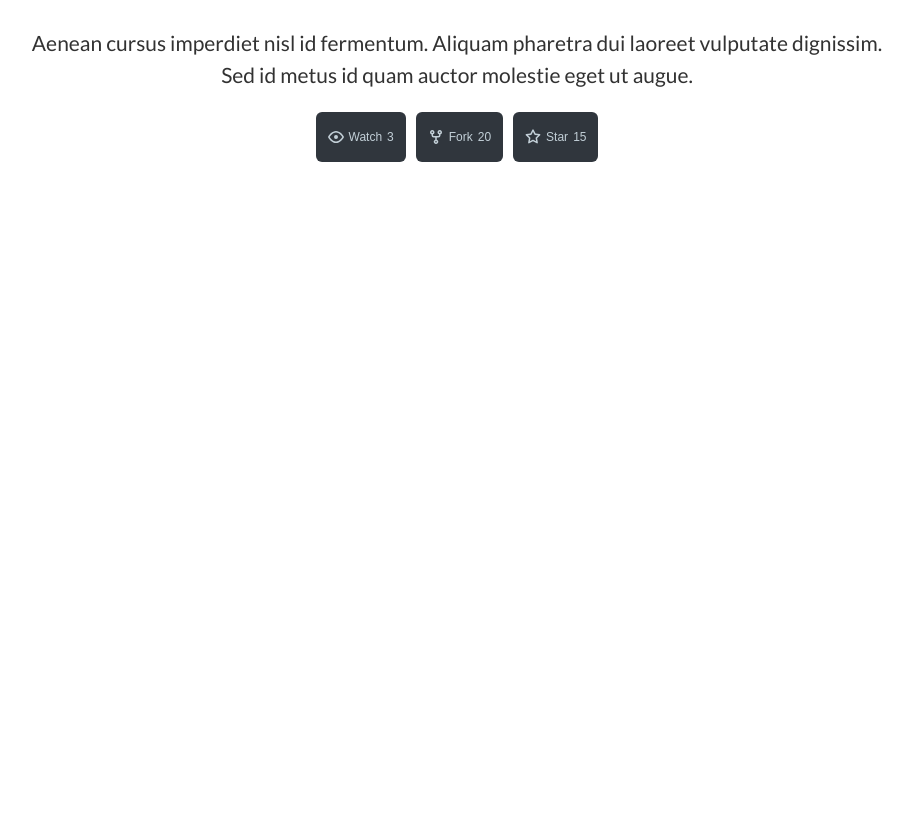
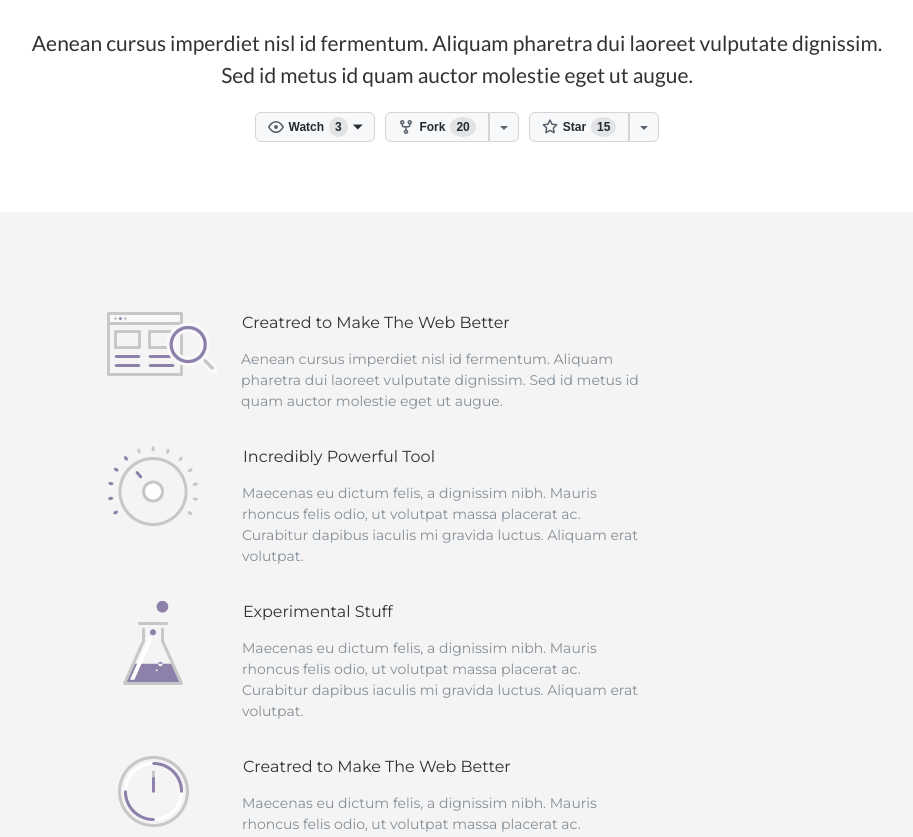
Before and after one commit to naddurkostia/WebProject, a website: page index.html in a window 1280 px wide. Shown: the part 107-944 px from the top of the page, without its empty margins (183-1096 px from the left). Before the commit the page ends 800 px from the top, so only its background shows below. Drawn offline with nearby package versions, Linux system fonts and the light colour scheme; files that its build step writes are made by us from their sources; files whose address does not match are found by name.

Commit message:
section 3 60percents

```diff
--- a/index.html
+++ b/index.html
@@ -60,6 +60,23 @@
 							<p class="editor-info__text">fork</p>
 							<p class="editor-info__number">20</p>
 						</div>
+						<details class="editor-info__triangle">
+							<summary class="editor-info__content">
+								<svg
+									aria-hidden="true"
+									height="16"
+									viewBox="0 0 16 16"
+									version="1.1"
+									width="16"
+									data-view-component="true"
+									class="octicon octicon-triangle-down"
+								>
+									<path
+										d="M4.427 7.427l3.396 3.396a.25.25 0 00.354 0l3.396-3.396A.25.25 0 0011.396 7H4.604a.25.25 0 00-.177.427z"
+									></path>
+								</svg>
+							</summary>
+						</details>
 						<div class="editor-info__item editor-info__item---star">
 							<svg
 								aria-hidden="true"
@@ -78,7 +95,103 @@
 							<p class="editor-info__text">star</p>
 							<p class="editor-info__number">15</p>
 						</div>
+						<details class="editor-info__triangle">
+							<summary class="editor-info__content">
+								<svg
+									aria-hidden="true"
+									height="16"
+									viewBox="0 0 16 16"
+									version="1.1"
+									width="16"
+									data-view-component="true"
+									class="octicon octicon-triangle-down"
+								>
+									<path
+										d="M4.427 7.427l3.396 3.396a.25.25 0 00.354 0l3.396-3.396A.25.25 0 0011.396 7H4.604a.25.25 0 00-.177.427z"
+									></path>
+								</svg>
+							</summary>
+						</details>
 					</div>
+				</div>
+			</div>
+		</section>
+		<section class="features">
+			<div class="container features-container">
+				<div class="info">
+					<div class="info-item">
+						<img
+							src="./dist/img/features/info-icon1.png"
+							alt="Info Icon 1"
+							class="info-item__image"
+							width="111"
+						/>
+						<div class="info-item__text">
+							<h4 class="info-item__title">Creatred to Make The Web Better</h4>
+							<p class="info-item__description">
+								Aenean cursus imperdiet nisl id fermentum. Aliquam pharetra dui
+								laoreet vulputate dignissim. Sed id metus id quam auctor
+								molestie eget ut augue.
+							</p>
+						</div>
+					</div>
+					<div class="info-item">
+						<img
+							src="./dist/img/features/info-icon2.png"
+							alt="Info Icon 2"
+							class="info-item__image info-item__image--biggerPadding1"
+							width="90"
+						/>
+						<div class="info-item__text info-item__text--morePadding1">
+							<h4 class="info-item__title">Incredibly Powerful Tool</h4>
+							<p class="info-item__description">
+								Maecenas eu dictum felis, a dignissim nibh. Mauris rhoncus felis
+								odio, ut volutpat massa placerat ac. Curabitur dapibus iaculis
+								mi gravida luctus. Aliquam erat volutpat.
+							</p>
+						</div>
+					</div>
+					<div class="info-item">
+						<img
+							src="./dist/img/features/info-icon3.png"
+							alt="Info Icon 3"
+							class="info-item__image info-item__image--biggerPadding2"
+							width="60"
+						/>
+						<div class="info-item__text info-item__text--morePadding2">
+							<h4 class="info-item__title">Experimental Stuff</h4>
+							<p class="info-item__description">
+								Maecenas eu dictum felis, a dignissim nibh. Mauris rhoncus felis
+								odio, ut volutpat massa placerat ac. Curabitur dapibus iaculis
+								mi gravida luctus. Aliquam erat volutpat.
+							</p>
+						</div>
+					</div>
+					<div class="info-item">
+						<img
+							src="./dist/img/features/info-icon4.png"
+							alt="Info Icon 4"
+							class="info-item__image info-item__image--biggerPadding3"
+							width="71"
+						/>
+						<div class="info-item__text info-item__text--morePadding3">
+							<h4 class="info-item__title">Creatred to Make The Web Better</h4>
+							<p class="info-item__description">
+								Maecenas eu dictum felis, a dignissim nibh. Mauris rhoncus felis
+								odio, ut volutpat massa placerat ac. Curabitur dapibus iaculis
+								mi gravida luctus. Aliquam erat volutpat.
+							</p>
+						</div>
+					</div>
+				</div>
+				<div class="preview">
+					<h2 class="preview__title">&lt;Here is what you get&gt;</h2>
+					<img
+						src="./dist/img/features/editor.png"
+						alt="Editor"
+						class="preview__image"
+						width="700"
+					/>
 				</div>
 			</div>
 		</section>
--- a/src/scss/_variables.scss
+++ b/src/scss/_variables.scss
@@ -1 +1,2 @@
 $greyColor: #323232;
+$featuresDescColor: #848e97;
--- /dev/null
+++ b/src/scss/features/_features.scss
@@ -0,0 +1,71 @@
+.features {
+	margin-top: 70px;
+	padding-top: 100px;
+	background-color: #f4f4f4;
+	display: flex;
+	flex-direction: row;
+}
+
+.info-item {
+	display: flex;
+	flex-direction: row;
+}
+
+.info-item__image {
+	height: 100%;
+	&--biggerPadding1 {
+		padding-left: 1px;
+	}
+	&--biggerPadding2 {
+		padding-left: 16px;
+	}
+	&--biggerPadding3 {
+		padding-left: 11px;
+	}
+}
+
+.info-item__text {
+	display: flex;
+	flex-direction: column;
+	padding-left: 23px;
+	&--morePadding1 {
+		padding-left: 44px;
+	}
+	&--morePadding2 {
+		padding-left: 59px;
+	}
+	&--morePadding3 {
+		padding-left: 53px;
+	}
+}
+
+.info-item__title {
+	padding-left: 1px;
+	font-family: 'Montserrat';
+	font-weight: 400;
+	font-size: 16px;
+	line-height: 21px;
+	color: $greyColor;
+	margin: 0;
+	padding-bottom: 16px;
+}
+
+.info-item__description {
+	font-family: 'Montserrat';
+	font-weight: 400;
+	font-size: 14px;
+	line-height: 21px;
+	max-width: 400px;
+	margin: 0;
+	color: $featuresDescColor;
+	padding-bottom: 34px;
+}
+
+.preview {
+	display: flex;
+	flex-direction: column;
+}
+
+.preview__image {
+	height: 100%;
+}
--- a/src/scss/main.scss
+++ b/src/scss/main.scss
@@ -1,6 +1,7 @@
 @import 'normalize';
 @import 'variables';
 @import 'overview/overview';
+@import 'features/features';
 
 .container {
 	max-width: 1200px;
--- a/src/scss/overview/_overview.scss
+++ b/src/scss/overview/_overview.scss
@@ -32,19 +32,62 @@
 	display: flex;
 	align-items: center;
 	column-gap: 5px;
-	background-color: #30363d;
-	color: #c2cfd7;
-	border-radius: 6px;
+	background-color: #f6f8fa;
+	color: #24292f;
+	border-radius: 6px 0 0 6px;
 	text-transform: capitalize;
 	padding: 3px 12px;
 	font-size: 12px;
 	line-height: 20px;
-	border-color: #f0f6fc;
-	&:not(:last-child) {
+	border: 1px solid #d3d4d6;
+	font-weight: bold;
+	cursor: pointer;
+	transition: all 0.1s ease;
+	&:first-child {
+		border-radius: 6px;
 		margin-right: 10px;
+		&::after {
+			content: '⏷';
+		}
+	}
+	&:hover {
+		background-color: #f3f4f6;
 	}
 }
 
+.editor-info__text {
+	margin: 0px;
+}
+
+.editor-info__number {
+	padding: 0 6px;
+	margin: 0;
+	background-color: #e2e3e5;
+	border-radius: 50%;
+}
+
+.editor-info__triangle {
+	margin-right: 10px;
+	&:last-child {
+		margin-right: 0px;
+	}
+}
+
+.editor-info__content {
+	background-color: #f6f8fa;
+	border-radius: 0 6px 6px 0;
+	padding: 0px 6px;
+	font-size: 12px;
+	line-height: 20px;
+	cursor: pointer;
+	border: 1px solid #d3d4d6;
+	transition: all 0.1s ease;
+	&:hover {
+		background-color: #f3f4f6;
+	}
+	padding-top: 6px;
+}
+
 .octicon {
-	fill: #c2cfd7;
+	fill: #57606a;
 }
```
Also changed, not shown: src/img/features/editor.png (added), src/img/features/info-icon1.png (added), src/img/features/info-icon2.png (added), src/img/features/info-icon3.png (added), src/img/features/info-icon4.png (added).
